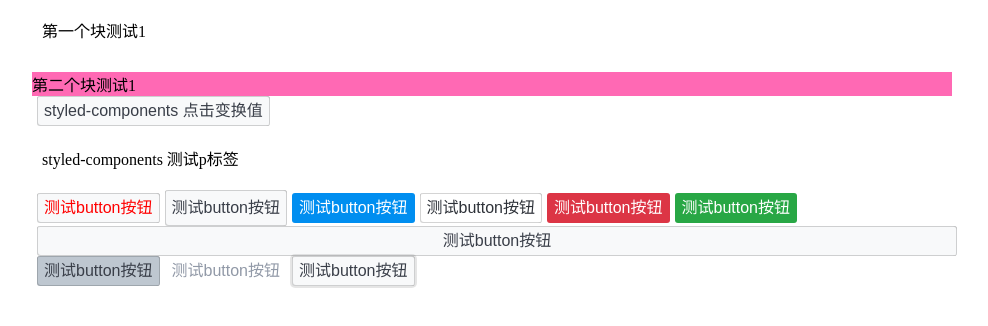
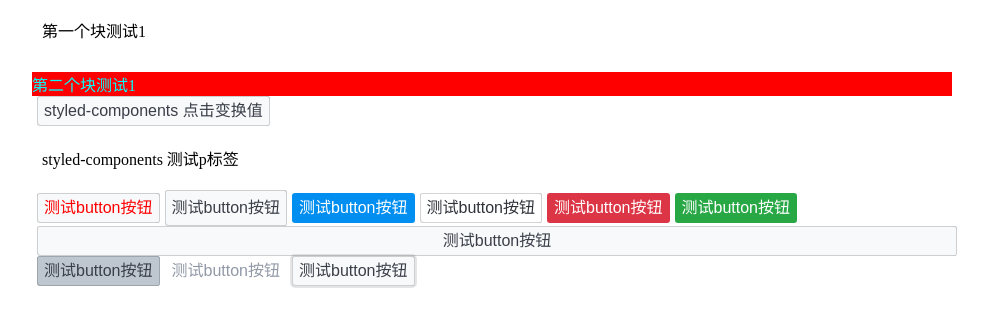
Before and after one commit to SunLxy/css-in-js, a React app: page / in a window 1280 px wide. Shown: the top 326 px of the page, without its empty margins (148-1136 px from the left). Built offline with nearby package versions, Linux system fonts and the light colour scheme.

Commit message:
fix:修改案例

```diff
--- a/src/App.tsx
+++ b/src/App.tsx
@@ -2,6 +2,8 @@
 import '@wcj/dark-mode';
 import { P } from "./StyleComponent"
 import Button from "./StyleComponent/Button"
+import Theme from "./themes"
+import themeJson from "./theme.json"
 function App() {
   const [count, setCount] = React.useState(1)
 
@@ -11,9 +13,11 @@
       <div className="one" >
         第一个块测试{count}
       </div>
-      <div className="dot" >
-        第二个块测试{count}
-      </div>
+      <Theme theme={themeJson} >
+        <div className="dot" >
+          第二个块测试{count}
+        </div>
+      </Theme>
       <Button onClick={() => setCount(count + 1)} >styled-components 点击变换值</Button>
       <P>styled-components 测试p标签</P>
       <Button style={{ color: "red" }} >测试button按钮</Button>
--- a/src/index.css
+++ b/src/index.css
@@ -17,6 +17,7 @@
 
 .dot {
   margin-top: 20px;
+  color: var(--color-header-bg);
   background-color: var(--color-header-bg2, hotpink);
 }
 
--- a/src/index.tsx
+++ b/src/index.tsx
@@ -5,7 +5,7 @@
 import { ThemeProvider } from "styled-components"
 import "./index.css"
 // import { createGlobalStyle, } from "styled-components"
-import "./index.css"
+
 // const GlobalStyle = createGlobalStyle`
 // [data-color-mode*="light"],
 // [data-color-mode*="light"] body {
@@ -25,14 +25,15 @@
 // }
 // `
 
+
 ReactClient.createRoot(document.getElementById('root')!).render(
   <React.StrictMode>
     <ThemeProvider
       theme={{
-        main: "var(--color-header-bg,mediumseagreen)"
+        main: "var(--color-header-bg,mediumseagreen)",
+        buttonFontColor: "var(--dark-color-header-bg)"
       }}>
       <App />
-      {/* <GlobalStyle/> */}
     </ThemeProvider>
   </React.StrictMode>,
 );
--- /dev/null
+++ b/src/theme.json
@@ -0,0 +1,7 @@
+{
+  "--color-header-bg": "aqua",
+  "--color-header-bg2": "red",
+  "--color-header-border": "#d3d3d3",
+  "--color-hover": "#0000001a",
+  "--color-text-bg": "#00000008"
+}
--- /dev/null
+++ b/src/themes/index.tsx
@@ -0,0 +1,25 @@
+import React from "react";
+
+export interface ThemeProps {
+  theme?: Record<string, object | string | number>
+  children?: React.ReactNode;
+}
+
+const getThemeToStyle = (theme: ThemeProps["theme"], style: any = {}) => {
+  if (typeof theme === "object") {
+    Object.entries(theme).forEach(([key, item]) => {
+      style[key] = item
+    })
+  }
+  return style;
+}
+
+const Theme = (props: ThemeProps) => {
+  const { theme, children } = props
+  const styles = getThemeToStyle(theme)
+  console.log("styles", styles)
+  return <div style={styles} >
+    {children}
+  </div>
+}
+export default Theme
```
